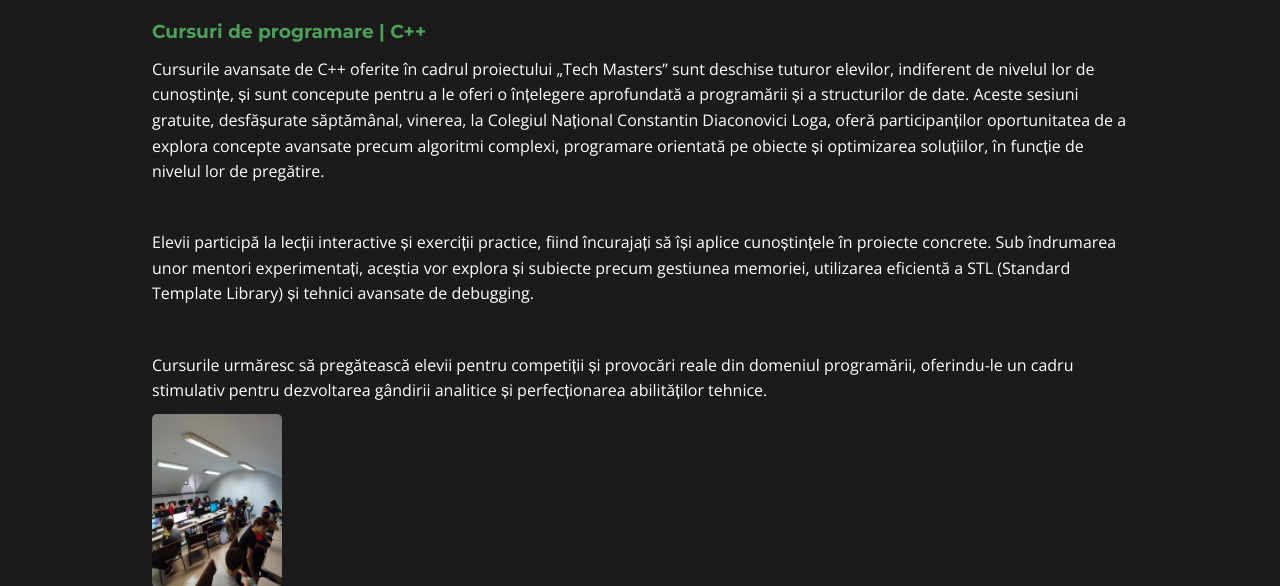
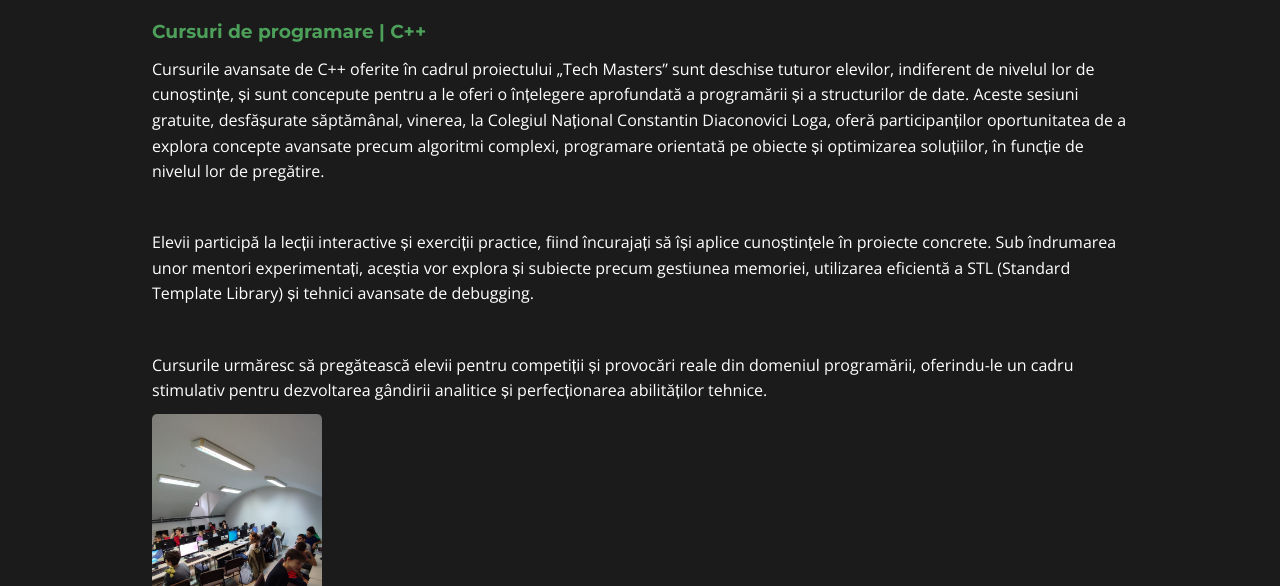
Before and after one commit to Andreea888/Andreea888.github.io, a plain HTML site: page cursuri.html in a window 1280 px wide. Shown: the part 214-800 px from the top of the page. Drawn offline with nearby package versions, Linux system fonts and the light colour scheme.

Commit message:
Update styles.css

```diff
--- a/styles.css
+++ b/styles.css
@@ -80,7 +80,7 @@ footer {
 
 /* Team photo styles */
 .team-photo, .curs-photo {
-    width: 130px; /* Set width */
+    width: 170px; /* Set width */
     height: auto; /* Maintain aspect ratio */
     border-radius: 5px; /* Rounded corners */
     margin-right: 15px; /* Space between image and text */
```
